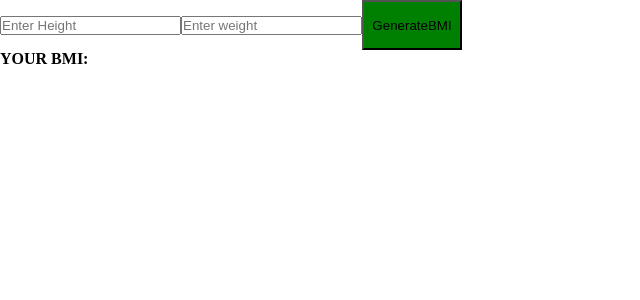
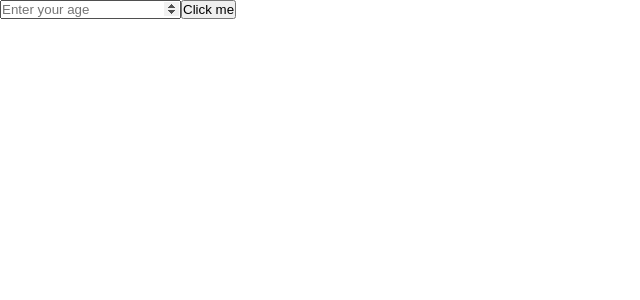
Before and after one commit to amna689/Tasks, a React (Vite) app: page / in a window 1280 px wide. Shown: the top 300 px of the page, without its empty margins (0-640 px from the left). Built offline with nearby package versions, Linux system fonts and the light colour scheme.

Commit message:
Age verification component added-ternary operator practice

```diff
--- a/src/App.jsx
+++ b/src/App.jsx
@@ -24,6 +24,8 @@ import Basic  from './Component/Basic';
 import PasswordDisplay from './Component/PasswordDisplay';
 import QuoteGenerate from './Component/QuoteGenerate';
 import BMICALCULATOR from './Component/BMICALCULATOR.jsx';
+import LoggedIn from './Component/LoggedIn.jsx';
+import AgeVerification from './Component/AgeVerification.jsx';
 
 
 
@@ -31,11 +33,11 @@ import BMICALCULATOR from './Component/BMICALCULATOR.jsx';
 
 
 const App = () => {
-  const[BMICALC,setMICALC]=useState("")
-  const handleBMI=(newBMI)=>{
-    setMICALC(newBMI)
+  // const[BMICALC,setMICALC]=useState("")
+  // const handleBMI=(newBMI)=>{
+  //   setMICALC(newBMI)
 
-  }
+  // }
 
   // const[quote,setquote]=useState("")
   // const handlequote=(updatedquote)=>{
@@ -69,8 +71,10 @@ const App = () => {
 
   return(
     <div>
-      <BMICALCULATOR handleBMI={handleBMI} />
-      <p><strong>YOUR BMI:</strong>{BMICALC}</p>
+      <AgeVerification/>
+      {/* <LoggedIn/> */}
+      {/* <BMICALCULATOR handleBMI={handleBMI} />
+      <p><strong>YOUR BMI:</strong>{BMICALC}</p> */}
       {/* <QuoteGenerate generatequote={handlequote} quote={quote}/> */}
       {/* <button onClick={generatepassword} style={{backgroundColor:"red",width:"150px",height:"100px"}}>generatepassowrd</button>
        <h3><strong> Your password:</strong></h3>
--- /dev/null
+++ b/src/Component/AgeVerification.jsx
@@ -0,0 +1,19 @@
+import React, { useState } from "react";
+function AgeVerification(){
+    const[age,setage]=useState("");
+    const[message,setmessage]=useState("");
+    function verification(){
+       const result= age>18 ? "Eligible":"Not Eligible"
+        setmessage(result)
+
+    }
+    return(
+        <div>
+            <input type="number" onChange={(e)=>setage(e.target.value)} placeholder="Enter your age"/>
+            <button onClick={verification}>Click me</button>
+            <p>{message}</p>
+
+        </div>
+    )
+}
+export default AgeVerification;
--- /dev/null
+++ b/src/Component/LoggedIn.jsx
@@ -0,0 +1,25 @@
+import React, { useState } from "react";
+function LoggedIn(){
+    const [isloggedin,setisloggedin]=useState(false)
+    const fun=()=>{
+        setisloggedin(isloggedin ? false :true)
+    //     if(isloggedin===true){
+    //  setisloggedin(false)
+    //     }
+    //     else if(isloggedin===false){
+    //         setisloggedin(true)
+       }
+
+
+
+    // }
+
+
+    return(
+        <div>
+            <button onClick={fun}>clickme</button>
+            <p>{isloggedin ? "Welcome":"please login"}</p>
+        </div>
+    )
+}
+export default LoggedIn;
--- /dev/null
+++ b/src/weathercomponent/DynamicGreetings.jsx
@@ -0,0 +1,2 @@
+import React from "react";
+function DynamicGree
```
